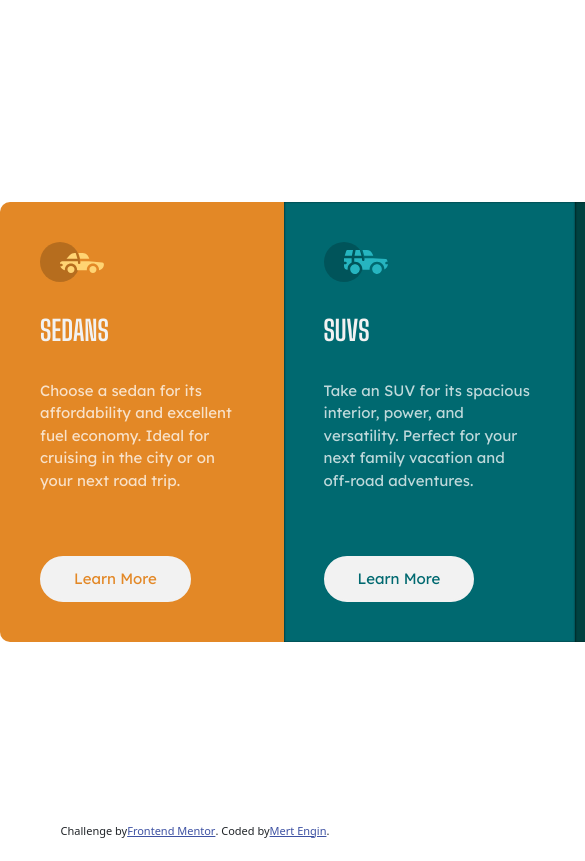
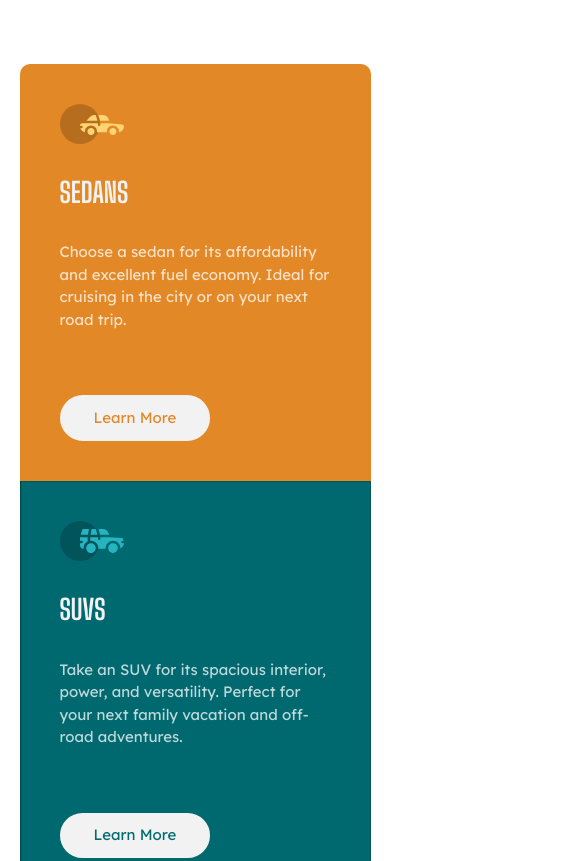
Before and after one commit to MertEngin/3-column-preview-card-component-main, a plain HTML site: page index.html in a window 390 px wide. Shown: the top 861 px of the page, 585 px wide, since content can reach past the window. Drawn offline with nearby package versions, Linux system fonts and the light colour scheme.

Commit message:
responsive design

```diff
--- a/styles.css
+++ b/styles.css
@@ -8,17 +8,22 @@ font-family: 'Lexend Deca', sans-serif; */
     box-sizing: border-box;
 }
 
+main{
+    display: flex;
+    align-items: center;
+    justify-content: center;
+    height: 100vh;
+}
+
 /* Flexbox */
 .d-flex{
     width: 865px;
-    margin: auto;
-    align-items: center;
-    height: 100vh;
+    border-radius: 10px;
+    overflow: hidden;
 }
 
 /* Boxes */
 .box{
-    /* height: 68vh; */
     padding: 2.5rem;
 }
 
@@ -40,7 +45,6 @@ font-family: 'Lexend Deca', sans-serif; */
 
 .box-sedans{
     background-color: hsl(31, 77%, 52%);
-    border-radius: 10px 0 0 10px;
 }
 
 .box-suvs{
@@ -50,7 +54,6 @@ font-family: 'Lexend Deca', sans-serif; */
 
 .box-luxury{
     background-color: hsl(179, 100%, 13%);
-    border-radius: 0 10px 10px 0;
     box-shadow: inset 0.25px 0 2px rgba(0, 0, 0, 0.750);
 }
 
@@ -99,3 +102,20 @@ font-family: 'Lexend Deca', sans-serif; */
 .attribution a {
     color: hsl(228, 45%, 44%);
 }
+
+/* Responsive Design */
+
+/* Tablet */
+@media (max-width:900px){
+
+    main{
+        height: auto;
+        position: relative;
+    }
+
+    .d-flex{
+        flex-direction: column;
+        width: 90%;
+        margin: 4rem 0;
+    }
+}
```
Also changed, not shown: index.html (+1 -1 lines).
